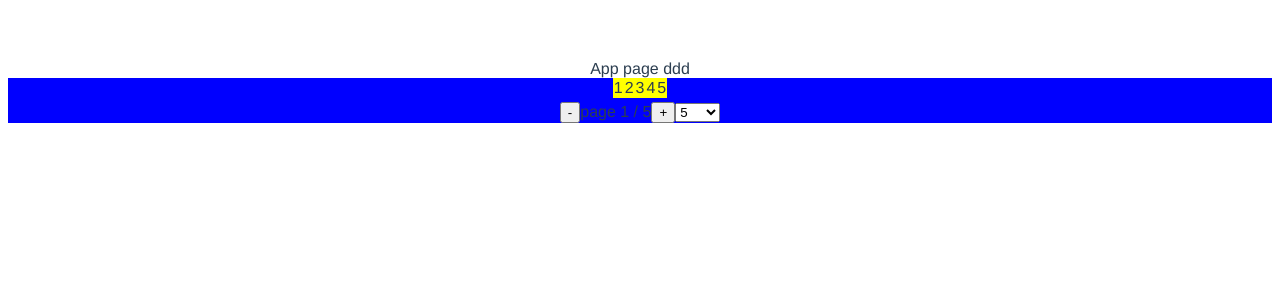
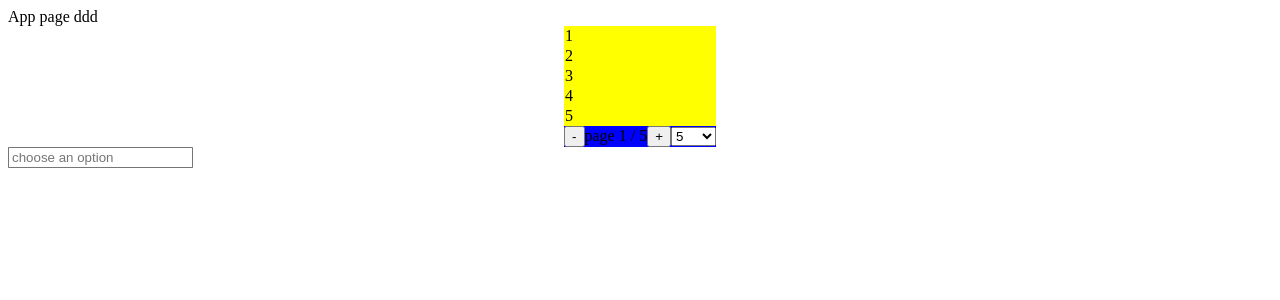
Before and after one commit to denisk13005/test-pagination, a Vue app: page / in a window 1280 px wide. Shown: the top 300 px of the page. Built offline with nearby package versions, Linux system fonts and the light colour scheme.

Commit message:
debutde création du select éditable

```diff
--- a/src/App.vue
+++ b/src/App.vue
@@ -2,19 +2,23 @@
   <div id="app">
     App page ddd
    <Paginate-Tab :array="list"/>
+   <EditableSelect :options="optionsList"/>
   </div>
 </template>
 
 <script>
 import PaginateTab from './components/PaginateTab.vue';
+import EditableSelect from './components/EditableSelect.vue';
 export default {
   name: "App",
   components : {
-    PaginateTab
+    PaginateTab,
+    EditableSelect
   },
   data() {
     return {
       list: [1,2,3,4,5,6,7,8,9,10,11,12,13,14,15,16,17,18,19,20,21,22],
+      optionsList : ["france", "danemark","italie","espagne","canada","senegal"]
 
     }
   },
--- /dev/null
+++ b/src/components/EditableSelect.vue
@@ -0,0 +1,82 @@
+<template>
+  <div class="container">
+    <input
+    class="input"
+    type="text"
+    placeholder="choose an option"
+    v-model="optionValue"
+    @keyup="filterOptions"
+    @click="edit"/>
+    <div v-show="showOptions" class="optionsContainer">
+      <div class="option" v-for="(el,index) in getOptions" :key="index" @click="chooseOption" > {{ el }} </div>
+    </div>
+  </div>
+</template>
+
+<script>
+  export default {
+    props : {
+      options : {
+        type : Array,
+        required : true
+      }
+
+    },
+    mounted(){
+      this.optionsToShow = this.options
+    },
+      data() {
+        return {
+          showOptions : false,
+          optionValue :"",
+          optionsToShow : []
+        }
+      },
+      methods : {
+        edit(e){
+          this.showOptions = !this.showOptions
+          console.log(e)
+        },
+        chooseOption(e){
+          let value = e.target.innerText
+          this.optionValue = value
+          this.showOptions = false
+        },
+        filterOptions(e){
+          this.showOptions = true
+          let search = e.target.value
+          console.log(search)
+           this.optionsToShow =  this.options.filter(el => el.includes(search))
+        }
+      },
+      computed:{
+        getOptions(){
+          return this.optionsToShow
+        }
+      }
+
+  }
+</script>
+
+<style  scoped>
+  .container {
+    background: rgb(163, 126, 126);
+    width: max-content;
+    text-align: right;
+  }
+  .optionsContainer {
+    padding: 10px;
+    height : 80px;
+    overflow: auto;
+    scrollbar-width: thin;
+  }
+  .option {
+    padding: 5px;
+
+  }
+  .option:hover {
+    background-color: red ;
+    cursor : pointer;
+
+  }
+</style>
--- a/src/components/PaginateTab.vue
+++ b/src/components/PaginateTab.vue
@@ -1,5 +1,5 @@
 <template>
-  <div :style="{background : 'blue'}">
+  <div :style="{background : 'blue'}" class="container">
    <tr v-for="el in listesToShow" :key="el" :style= "{background: 'yellow', display:'inline-block'}">
     <td>{{ el }}</td>
    </tr>
@@ -78,13 +78,11 @@ export default {
 };
 </script>
 
-<style>
-#app {
-  font-family: Avenir, Helvetica, Arial, sans-serif;
-  -webkit-font-smoothing: antialiased;
-  -moz-osx-font-smoothing: grayscale;
-  text-align: center;
-  color: #2c3e50;
-  margin-top: 60px;
+<style  scoped>
+.container {
+  display: flex;
+  flex-direction: column;
+  width: max-content;
+  margin: auto
 }
 </style>
```
